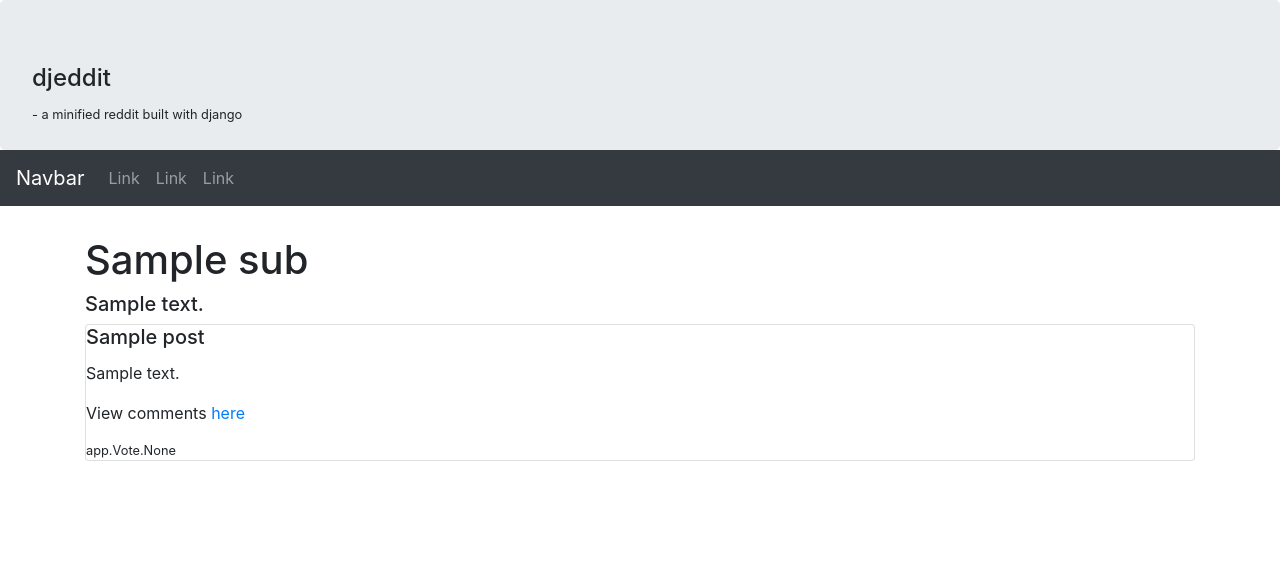
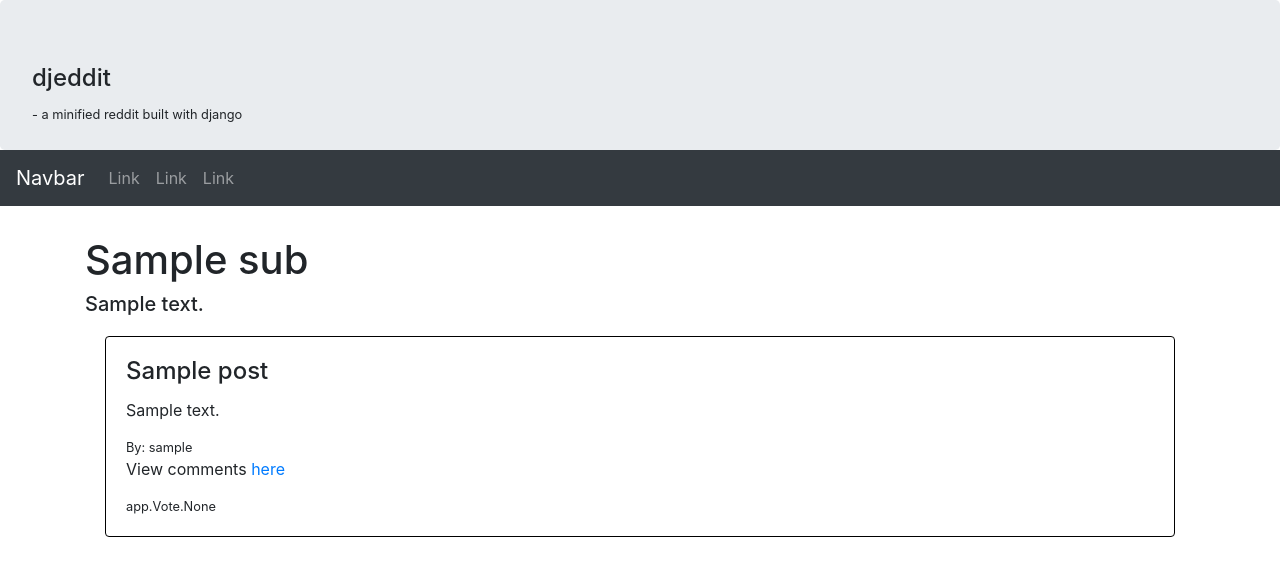
Before and after one commit to MuditJ/Djeddit, a Django app: page /d/sub/1/ in a window 1280 px wide. Shown: the top 576 px of the page. Run offline with Django 3.2, Linux system fonts and the light colour scheme; tables that the repository leaves empty hold one stand-in row (values such as "Sample post"); some libraries are stand-ins or nearby versions.

Commit message:
style changes

```diff
--- a/djeddit/app/models.py
+++ b/djeddit/app/models.py
@@ -14,7 +14,7 @@
     created_on = models.DateField(auto_now_add = True)
 
     def __str__(self):
-        return f'Profile for user {self.user.username}'
+        return f'{self.user.username}'
 
 class Sub(models.Model):
     name = models.CharField(max_length = 30,unique = True)
--- a/djeddit/app/templates/posts.html
+++ b/djeddit/app/templates/posts.html
@@ -1,7 +1,14 @@
 {% extends 'base.html' %}
 
 {% block content %}
-
+<style type = "text/css">
+    .border-class
+    {
+      border:thin black solid;
+      margin:20px;
+      padding:20px;
+    }
+    </style>
 
 <h1> {{ sub.name }} </h1>
 
@@ -9,12 +16,14 @@
 
 <div id="container">
             {% for post in posts %}
-            <div class = "card ">
-                <h5 class = "card-title"> {{ post.title }} </h5>
+            <div class = "card border-class">
+                <h4 class = "card-title"> {{ post.title }} </h4>
                 <p class = "card-text"> {{ post.content}} </p>
+                <small> By: {{ post.created_by }} </small>
                 <p> View comments <a href = "{% url 'get-comments' post.id %}"> here</a></p>
                 <small> {{ post.votes }} </small>
-                {% endfor %}
-        </div>
+            </div>
+            {% endfor %}
+
 </div>
 {% endblock %}
```
